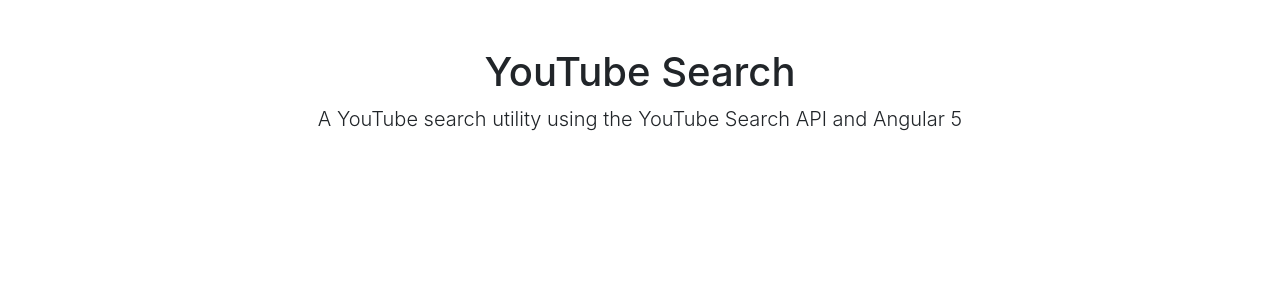
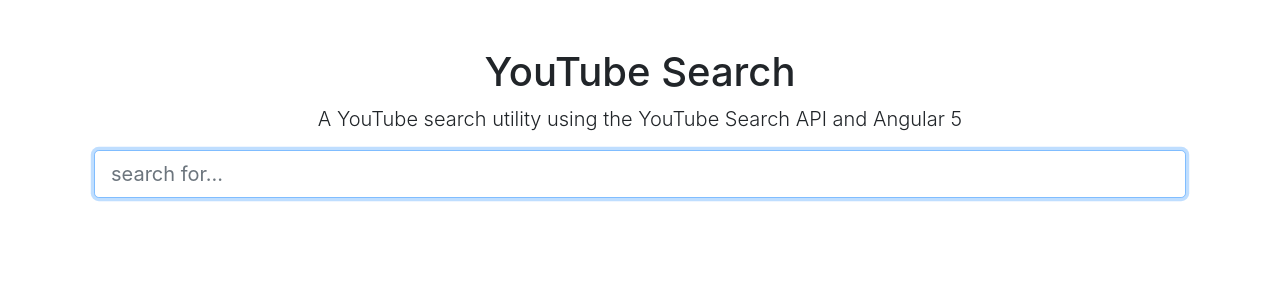
Before and after one commit to LeeDumond/angular-youtube-search, an Angular app: page / in a window 1280 px wide. Shown: the top 300 px of the page. Built offline with nearby package versions, Linux system fonts and the light colour scheme.

Commit message:
add youtube-search

```diff
--- a/src/app/app.component.html
+++ b/src/app/app.component.html
@@ -1,12 +1 @@
-<main role="main" class="container">
-
-    <div class="starter-template">
-      <h1>YouTube Search</h1>
-      <p class="lead">A YouTube search utility using the YouTube Search API and Angular 5</p>
-
-
-
-
-    </div>
-
-  </main>
+<app-youtube-search></app-youtube-search>
--- a/src/app/app.component.prototype.html
+++ b/src/app/app.component.prototype.html
@@ -5,6 +5,8 @@
     <p class="lead">A YouTube search utility using the YouTube Search API and Angular 5</p>
 
     <input type="search" class="form-control form-control-lg" placeholder="search for...">
+
+    <img src="assets/images/loading.gif" alt="loading...">
 
     <div class="row">
 
--- a/src/app/app.module.ts
+++ b/src/app/app.module.ts
@@ -8,13 +8,15 @@
 import { youTubeSearchInjectables } from './services/youtube-search.injectables';
 import { SearchBoxComponent } from './search-box/search-box.component';
 import { SearchResultComponent } from './search-result/search-result.component';
+import { YoutubeSearchComponent } from './youtube-search/youtube-search.component';
 
 
 @NgModule({
   declarations: [
     AppComponent,
     SearchBoxComponent,
-    SearchResultComponent
+    SearchResultComponent,
+    YoutubeSearchComponent
   ],
   imports: [
     BrowserModule,
--- /dev/null
+++ b/src/app/youtube-search/youtube-search.component.html
@@ -0,0 +1,13 @@
+<main role="main" class="container">
+    <div class="heading">
+        <h1>YouTube Search</h1>
+        <p class="lead">A YouTube search utility using the YouTube Search API and Angular 5</p>
+        <app-search-box (loading)="loading = $event" (results)="updateResults($event)"></app-search-box>
+
+        <img *ngIf="loading" src="assets/images/loading.gif" alt="loading...">
+    </div>
+    <div class="row">
+        <app-search-result *ngFor="let result of results" [result]="result"></app-search-result>
+    </div>
+
+</main>
--- /dev/null
+++ b/src/app/youtube-search/youtube-search.component.ts
@@ -0,0 +1,24 @@
+import { Component, OnInit } from '@angular/core';
+import { SearchResult } from '../models/search-result.model';
+
+@Component({
+  selector: 'app-youtube-search',
+  templateUrl: './youtube-search.component.html',
+  styleUrls: ['./youtube-search.component.css']
+})
+export class YoutubeSearchComponent implements OnInit {
+  results: SearchResult[];
+  loading: boolean;
+
+  constructor() { }
+
+  ngOnInit() {
+  }
+
+  updateResults(results: SearchResult[]): void {
+    this.results = results;
+    console.log('results: ', this.results);
+
+  }
+
+}
--- a/src/styles.css
+++ b/src/styles.css
@@ -2,9 +2,12 @@
 
 @import "~bootstrap/dist/css/bootstrap.css";
 
-  .starter-template {
+  .heading {
+    text-align: center;
+  }
+
+  .container {
     padding: 3rem 1.5rem;
-    text-align: center;
   }
 
   input[type=search] {
@@ -16,3 +19,8 @@
     padding-left: 0.5rem;
     padding-right: 0.5rem;
   }
+
+  .card-img-top{
+    width: 250px;
+    height: 190px;
+  }
```
Also changed, not shown: src/app/youtube-search/youtube-search.component.css (added), src/assets/images/loading.gif (added), 1 other file (tests, documents, lock files or other folders).
